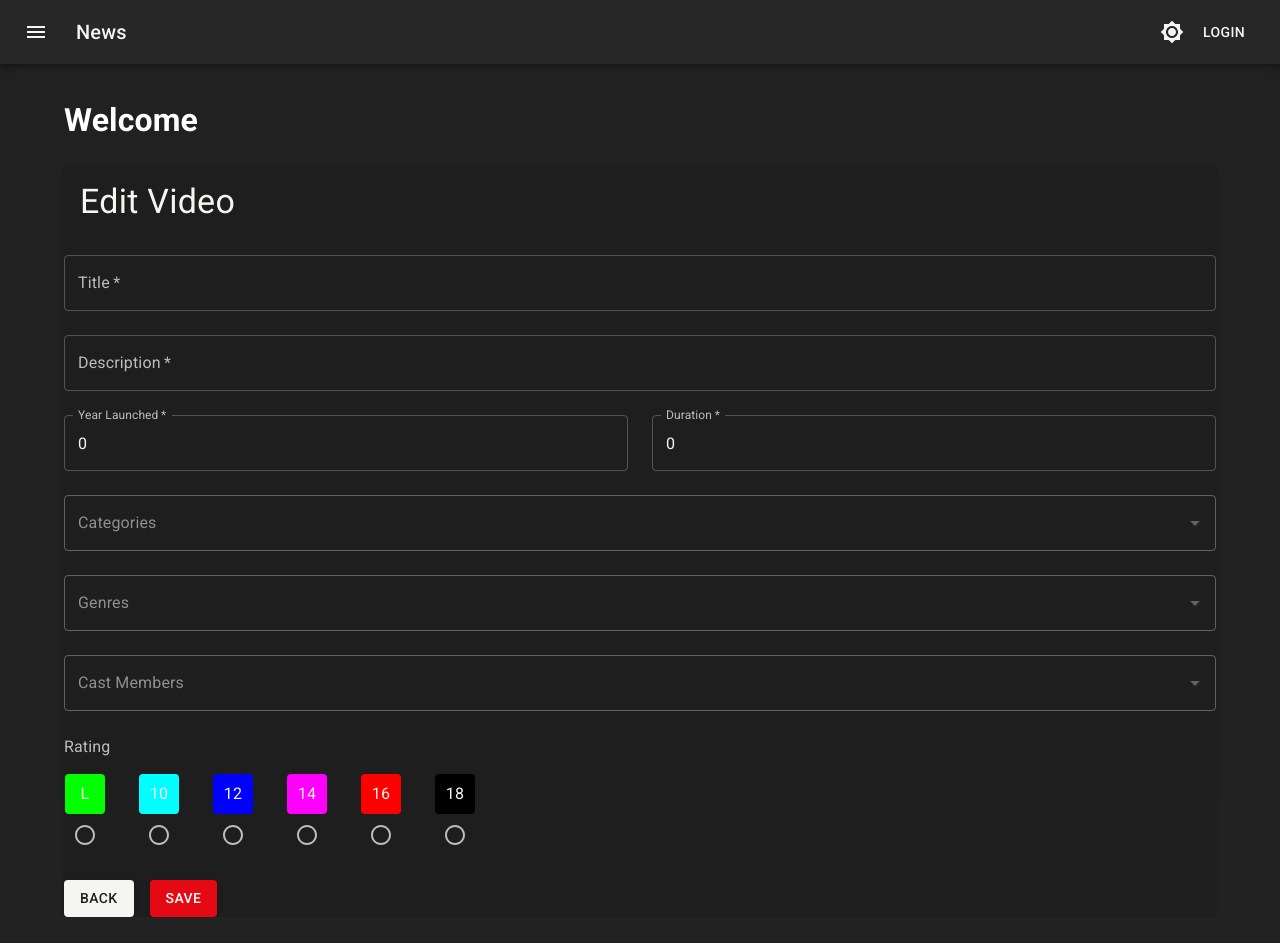
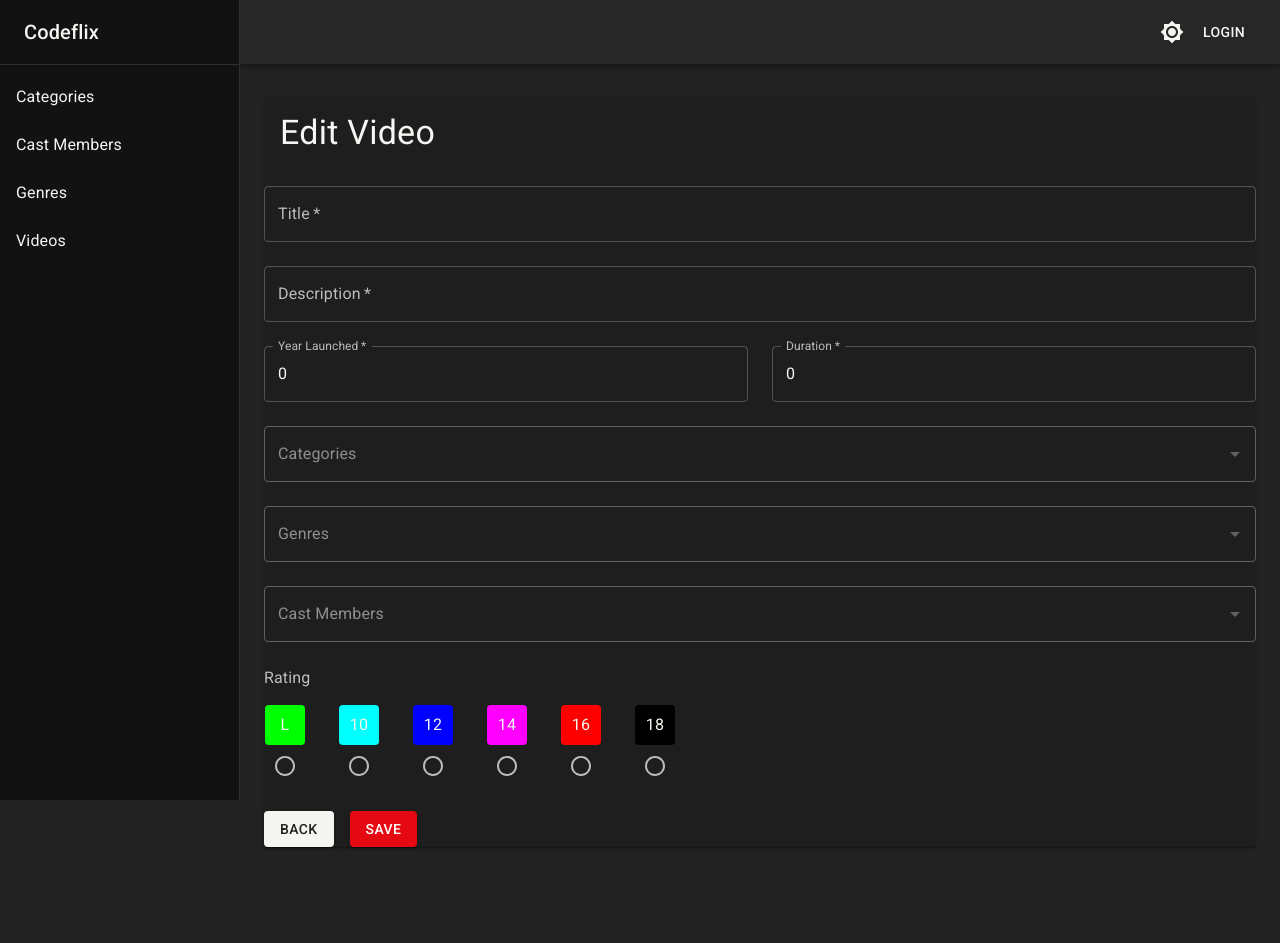
Before and after one commit to killertiger/fullcycle_codeflix, a React (Create React App) app: page /videos/edit/1 in a window 1280 px wide. Before the commit the page ends 917 px from the top, so only its background shows below. Built offline with nearby package versions, Linux system fonts and the light colour scheme; no server answers.

Commit message:
feat: :sparkles: Add component Drawer and refactoring the layout

```diff
--- a/src/App.tsx
+++ b/src/App.tsx
@@ -1,8 +1,6 @@
-import { CssBaseline, Typography } from '@mui/material';
-import { Box, ThemeProvider } from '@mui/system';
-import { SnackbarProvider } from 'notistack';
+import { Typography } from '@mui/material';
+import { Box } from '@mui/system';
 import { Route, Routes } from 'react-router-dom';
-import { Header } from './components/Header';
 import { Layout } from './components/Layout';
 import { CreateCastMember } from './features/cast/CreateCastMember';
 import { EditCastMember } from './features/cast/EditCastMember';
@@ -22,24 +20,7 @@ export default function App() {
   const [currentTheme, toggleCurrentTheme] = useAppTheme();
 
   return (
-    <ThemeProvider theme={currentTheme}>
-      <CssBaseline />
-      <SnackbarProvider
-        autoHideDuration={2000}
-        maxSnack={3}
-        anchorOrigin={{
-          vertical: "top",
-          horizontal: "right",
-        }}>
-        <Box component="main" sx={{
-          height: '100vh',
-          backgroundColor: (theme) => theme.palette.grey[900],
-        }}>
-          <Header
-            theme={currentTheme.palette.mode === "dark" ? "dark" : "light"}
-            toggleTheme={toggleCurrentTheme} />
     <Layout>
-            <h1>Welcome</h1>
       <Routes>
         <Route path="/" element={<CategoryList />} />
 
@@ -71,8 +52,5 @@ export default function App() {
         } />
       </Routes>
     </Layout>
-        </Box>
-      </SnackbarProvider>
-    </ThemeProvider>
   );
 }
--- a/src/components/Header.tsx
+++ b/src/components/Header.tsx
@@ -6,33 +6,33 @@ import Brightness7Icon from '@mui/icons-material/Brightness7';
 
 export function Header({
     toggleTheme,
-    theme
+    theme,
+    handleDrawerToggle,
 }: {
     toggleTheme: () => void,
-    theme: string
+    theme: string,
+    handleDrawerToggle?: () => void,
 }) {
     return (
-        <Box sx={{ flexGrow: 1 }}>
-            <AppBar position="static">
+        <Box>
             <Toolbar>
                 <IconButton
                     size="large"
                     edge="start"
                     color="inherit"
                     aria-label="menu"
-                        sx={{ mr: 2 }}
+                    sx={{ mr: 2, display: { sm: "none" } }}
+                    onClick={handleDrawerToggle}
                 >
                     <MenuIcon />
                 </IconButton>
-                    <Typography variant="h6" component="div" sx={{ flexGrow: 1 }}>
-                        News
-                    </Typography>
-
+                <Box sx={{ flexGrow: 1 }} />
                 <IconButton sx={{ ml: 1 }} onClick={toggleTheme} color="inherit">
                     {theme === 'dark' ? <Brightness7Icon /> : <Brightness4Icon />}
                 </IconButton>
+
                 <Button color="inherit">Login</Button>
             </Toolbar>
-            </AppBar>
-        </Box>)
+        </Box>
+    )
 }
--- a/src/components/Layout.tsx
+++ b/src/components/Layout.tsx
@@ -1,12 +1,50 @@
-import { Box, Container } from '@mui/material'
-import React from 'react'
+import { AppBar, Box, Container, CssBaseline, ThemeProvider } from '@mui/material'
+import { useState } from 'react';
+import { useAppTheme } from '../hooks/useAppTheme';
+import { Header } from './Header';
+import { ResponsiveDrawer } from './ResponsiveDrawer';
+import { SnackbarProvider } from 'notistack';
+
+const drawerWidth = 240;
 
 export function Layout({ children }: { children: React.ReactNode }) {
+    const [mobileOpen, setMobileOpen] = useState(false);
+    const [currentTheme, toggleTheme] = useAppTheme();
+
+    const handleDrawerToggle = () => {
+        setMobileOpen(!mobileOpen);
+    }
+
     return (
-        <Box>
-            <Container maxWidth="lg" sx={{ mt: 4, mb: 4, color: "white" }}>
-                {children}
-            </Container>
-        </Box>
+        <ThemeProvider theme={currentTheme}>
+            <CssBaseline />
+            <Box sx={{ display: "flex" }}>
+                <AppBar
+                    position="fixed"
+                    sx={{
+                        width: { sm: `calc(100% - ${drawerWidth}px)` },
+                        ml: { sm: `${drawerWidth}px` },
+                    }}
+                >
+                    <Header
+                        handleDrawerToggle={handleDrawerToggle}
+                        toggleTheme={toggleTheme}
+                        theme={currentTheme.palette.mode === "dark" ? "dark" : "light"}
+                    />
+                </AppBar>
+                <ResponsiveDrawer open={mobileOpen} onClose={handleDrawerToggle} />
+                <SnackbarProvider
+                    autoHideDuration={2000}
+                    maxSnack={3}
+                    anchorOrigin={{
+                        vertical: "top",
+                        horizontal: "right",
+                    }}>
+                    <Container maxWidth="lg" sx={{ color: "white", my: 12 }}>
+                        {children}
+                    </Container>
+                </SnackbarProvider>
+            </Box>
+        </ThemeProvider>
     )
 }
--- a/src/components/ResponsiveDrawer.tsx
+++ b/src/components/ResponsiveDrawer.tsx
@@ -1,4 +1,5 @@
-import { Divider, List, ListItem, Toolbar, Typography } from "@mui/material";
+import { Box, Divider, Drawer, List, ListItem, ListItemButton, ListItemText, Toolbar, Typography } from "@mui/material";
+import { Link, Router } from "react-router-dom";
 
 const drawerWidth = 240;
 
@@ -7,7 +8,7 @@ type Props = {
     onClose: () => void,
 }
 
-export function ResponsiveDrawer() {
+export function ResponsiveDrawer({ open, onClose }: Props) {
     const routes = [
         { path: "/", name: "Categories" },
         { path: "/cast-members", name: "Cast Members" },
@@ -22,18 +23,55 @@ export function ResponsiveDrawer() {
                 <Typography variant="h6" noWrap component="div">
                     Codeflix
                 </Typography>
-                <Divider/>
-                <List>
-                    {routes.map((route) => (
+            </Toolbar>
+            <Divider />
+            <List>
+                {routes.map((route, key) => (
+                    <Link
+                        key={route.path}
+                        to={route.path}
+                        onClick={onClose}
+                        style={{ textDecoration: "none", color: "inherit" }}
+                    >
                         <ListItem disablePadding>
-                            <Typography key={route.name}>{route.name}</Typography>
+                            <ListItemButton>
+                                <ListItemText key={route.name}>{route.name}</ListItemText>
+                            </ListItemButton>
                         </ListItem>
-                    ))}
-                </List>
-
-            </Toolbar>
+                    </Link>
+                ))}
+            </List>
         </div>
     )
 
-    return <div>ResponsiveDrawer</div>
+    return (<Box
+        component="nav"
+        sx={{ width: { sm: drawerWidth }, flexShrink: { sm: 0 } }}
+    >
+        <Drawer
+            variant="temporary"
+            open={open}
+            onClose={onClose}
+            ModalProps={{
+                keepMounted: true,
+            }}
+            sx={{
+                display: { xs: "block", sm: "none" },
+                "& .MuiDrawer-paper": { boxSizing: "border-box", width: drawerWidth },
+            }}
+        >
+            {drawer}
+        </Drawer>
+
+        <Drawer
+            variant="permanent"
+            open
+            sx={{
+                display: { xs: "none", sm: "block" },
+                "& .MuiDrawer-paper": { boxSizing: "border-box", width: drawerWidth },
+            }}
+        >
+            {drawer}
+        </Drawer>
+    </Box>)
 }
```
Lines whose indentation alone changed are shown as unchanged.
